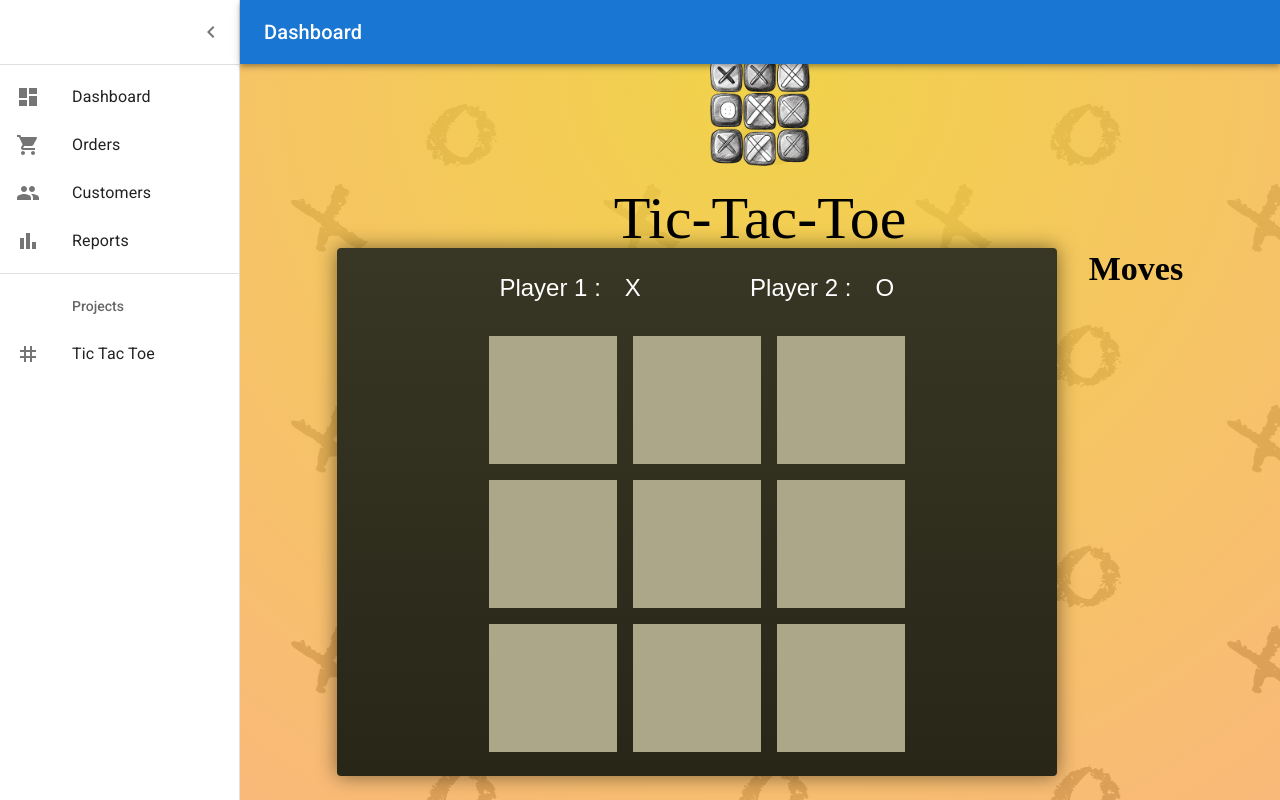
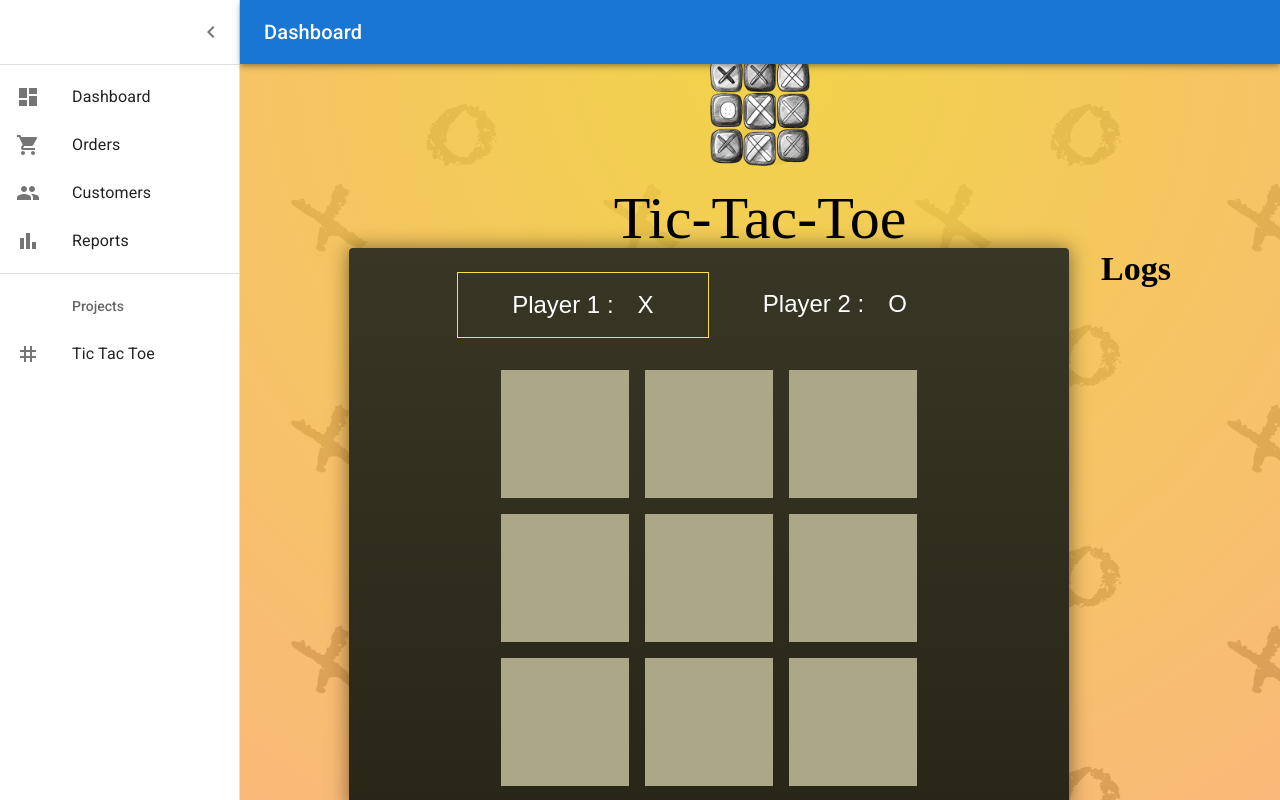
Before and after one commit to DvirMon/React-Workspace, a Next.js app: page /tictactoe in a window 1280 px wide. Built offline with nearby package versions, Linux system fonts and the light colour scheme; a web font is replaced by a local one.

Commit message:
update turns state

```diff
--- a/package.json
+++ b/package.json
@@ -17,6 +17,7 @@
     "@mui/material": "^5.15.14",
     "@vercel/postgres": "^0.8.0",
     "bcrypt": "^5.1.1",
+    "clsx": "^2.1.0",
     "dotenv": "^16.4.5",
     "next": "14.1.3",
     "react": "^18",
--- a/src/app/tictactoe/GameBoard.tsx
+++ b/src/app/tictactoe/GameBoard.tsx
@@ -1,9 +1,8 @@
 import { useState } from "react";
-import { Symbols } from "./types";
 
 interface BoardProps {
-  activePlayer : number,
-  onSelectSquare: () => void;
+  activePlayer : string,
+  onSelectSquare: (rowIndex: number, cellIndex: number) => void;
 }
 
 const initialGameState: string[][] = [
@@ -32,10 +31,10 @@ export default function GameBoard({ onSelectSquare, activePlayer }: BoardProps)
     if (!gameState[rowIndex][cellIndex]) {
 
       setGameState((value) =>
-        updateGameState(value, rowIndex, cellIndex, Symbols[activePlayer])
+        updateGameState(value, rowIndex, cellIndex, activePlayer)
       );
 
-      onSelectSquare();
+      onSelectSquare(rowIndex, cellIndex);
     }
   }
 
--- /dev/null
+++ b/src/app/tictactoe/Log.tsx
@@ -0,0 +1,17 @@
+import { Typography } from "@mui/material";
+import { Turn } from "./types";
+
+export default function Log({ turns }: { turns: Turn[] }) {
+  const title = "Logs";
+
+  return (
+    <div>
+      <Typography variant="h4">{title}</Typography>
+      {turns.map(({ player }, index) => (
+        <Typography key={index} variant="h6">
+          Selected : {player}
+        </Typography>
+      ))}
+    </div>
+  );
+}
--- a/src/app/tictactoe/Players.tsx
+++ b/src/app/tictactoe/Players.tsx
@@ -1,17 +1,36 @@
-import React from "react";
-import { Player, PlyersPros } from "./types";
+import { styled } from "@mui/material";
+import clsx from "clsx";
+import "./players.css";
+import { Player } from "./types";
+
+interface PlyersPros {
+  players: Player[];
+  activePlayer: string;
+}
+
+const ListItem = styled("li")(({ theme }) => ({
+  display: "flex",
+  flexGrow: 1,
+  justifyContent: "center",
+  gap: theme.spacing(4),
+}));
 
 function PlayerTab({
   name,
   move,
+  isActive,
   index,
 }: {
   name: string;
   move: string;
+  isActive: boolean;
   index: number;
 }) {
   return (
-    <li className="flex grow justify-center gap-6">
+    <li
+      className={clsx("flex grow justify-center p-4 gap-6", {
+        'border border-yellow-300 transition duration-300': isActive,
+      })}>
       <span>
         {name} {++index} :
       </span>
@@ -20,11 +39,16 @@ function PlayerTab({
   );
 }
 
-export default function Players({ players }: PlyersPros) {
+export default function Players({ players, activePlayer }: PlyersPros) {
   return (
     <ol className="text-white flex justify-between text-2xl w-3/4">
       {players.map((player: Player, index) => (
-        <PlayerTab key={index} {...player} index={index} />
+        <PlayerTab
+          key={index}
+          {...player}
+          isActive={activePlayer.toLowerCase() === player.move.toLowerCase()}
+          index={index}
+        />
       ))}
     </ol>
   );
--- a/src/app/tictactoe/page.tsx
+++ b/src/app/tictactoe/page.tsx
@@ -9,7 +9,8 @@ import { caprasimo } from "../ui/font";
 import AppContainer from "../ui/layout/Container";
 import GameBoard from "./GameBoard";
 import Players from "./Players";
-import { Moves, Symbols } from "./types";
+import { Moves, Symbols, Turn } from "./types";
+import Log from "./Log";
 
 const theme = createTheme({
   typography: {
@@ -51,12 +52,18 @@ const players = [
 ];
 
 export default function TicTacToe() {
-  const [activePlayer, setActivePlayer] = useState(Moves.MOVE_X);
-  const [movesLog, setMovesLog] = useState([] as Moves[]);
+  const [activePlayer, setActivePlayer] = useState<Moves>(Moves.MOVE_X);
+  const [gameTurns, setGamesTurns] = useState<Turn[]>([]);
 
-  function handleSelectSquare() {
-    setMovesLog((value) => [...value, activePlayer]);
+  function handleSelectSquare(rowIndex: number, cellIndex: number) {
     setActivePlayer((value) => value ^ (1 as Moves));
+    setGamesTurns((value) => [
+      ...value,
+      {
+        square: { rowIndex, cellIndex },
+        player: Symbols[activePlayer],
+      } as Turn,
+    ]);
   }
 
   return (
@@ -77,21 +84,13 @@ export default function TicTacToe() {
 
           <div className="flex justify-center gap-8">
             <BoardWrapper>
-              <Players players={players} />
+              <Players players={players} activePlayer={Symbols[activePlayer]} />
               <GameBoard
                 onSelectSquare={handleSelectSquare}
-                activePlayer={activePlayer}
+                activePlayer={Symbols[activePlayer]}
               />
             </BoardWrapper>
-
-            <div>
-              <Typography variant="h4">Moves</Typography>
-              {movesLog.map((move, index) => (
-                <Typography key={index} variant="h6">
-                  Selected : {Symbols[move]}
-                </Typography>
-              ))}
-            </div>
+            <Log turns={gameTurns} />
           </div>
         </AppContainer>
       </PageWrapper>
--- /dev/null
+++ b/src/app/tictactoe/players.css
@@ -0,0 +1,9 @@
+li.active {
+  border-color: #f6e35a;
+  animation: pulse 2s infinite ease-in-out;
+}
+
+li.active .player-name,
+li.active .player-symbol {
+  color: #f6e35a;
+}
--- a/src/app/tictactoe/types.ts
+++ b/src/app/tictactoe/types.ts
@@ -1,3 +1,5 @@
+import { inter } from "../ui/font";
+
 export enum Moves {
   MOVE_X = 0,
   MOVE_O = 1,
@@ -15,6 +17,7 @@ export interface Player {
   move: string;
 }
 
-export interface PlyersPros {
-  players: Player[];
+export interface Turn {
+  square: { rowIndex: number; cellIndex: number };
+  player: string;
 }
```
Also changed, not shown: 1 other file (tests, documents, lock files or other folders).
